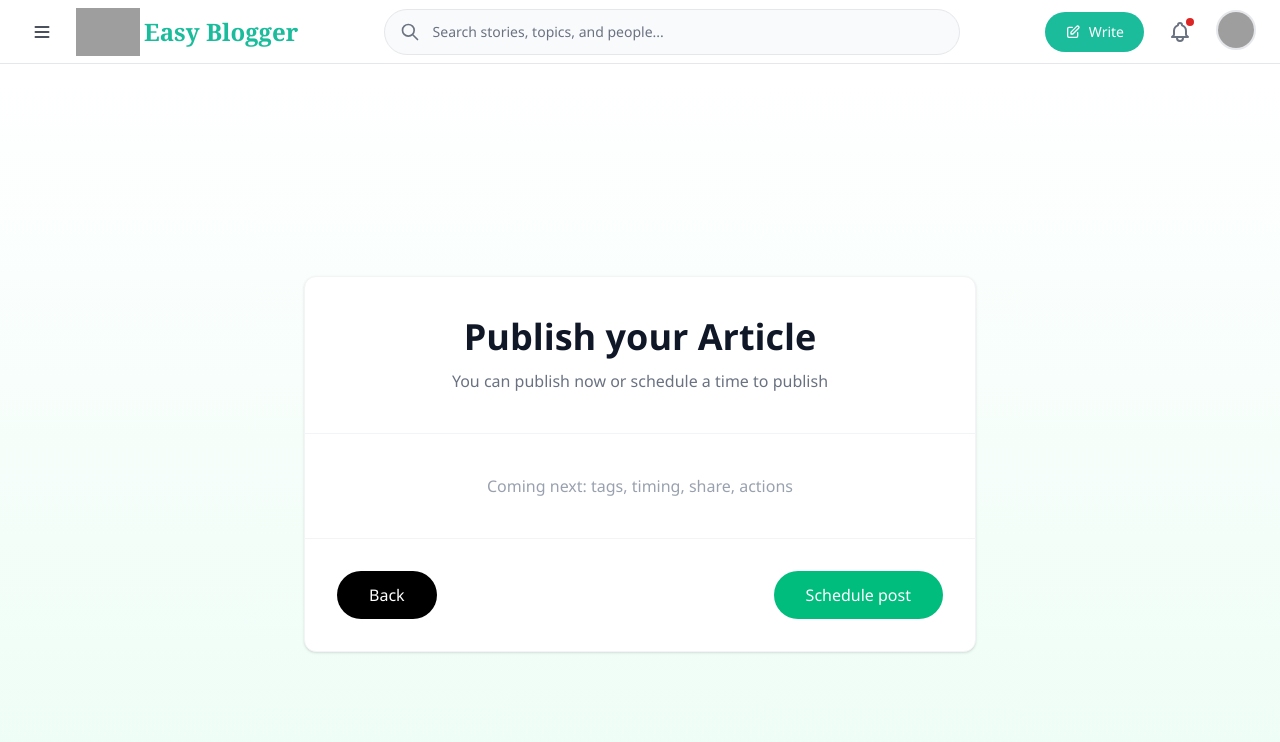
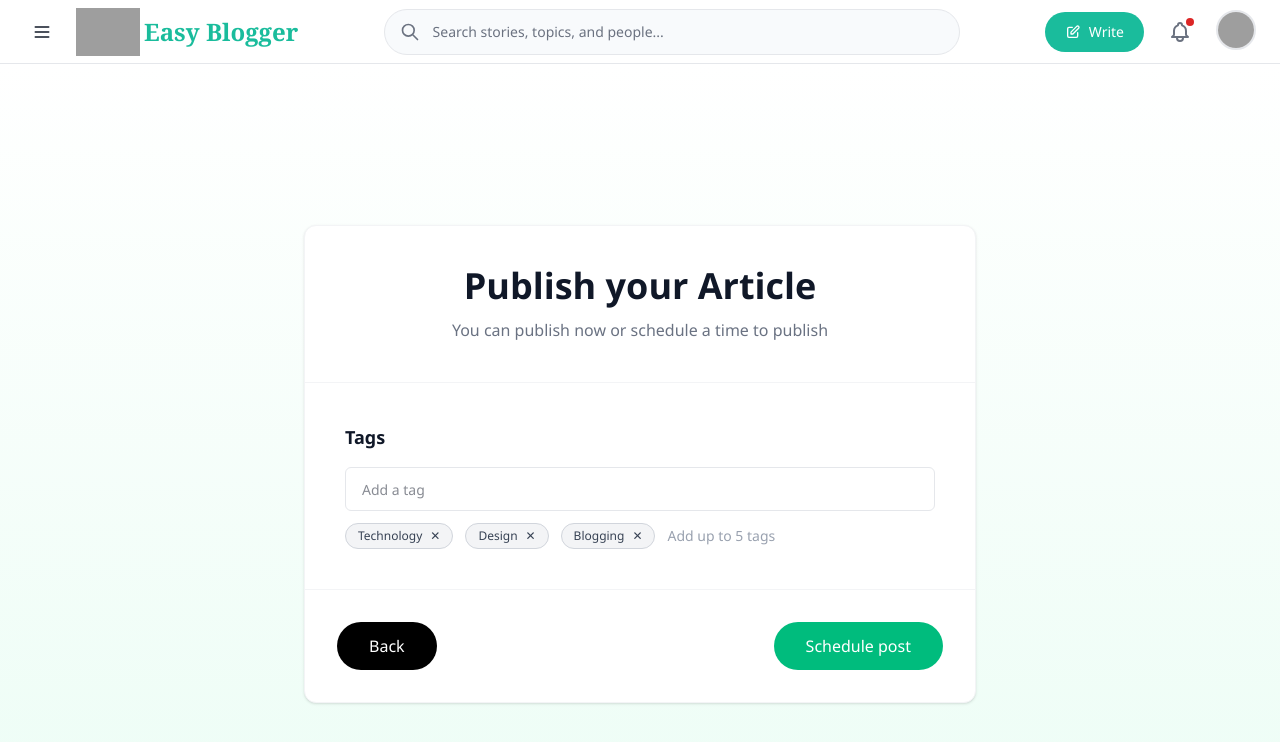
Before and after one commit to dulanprabashwara/software-project-, a Next.js app in the folder easy-blogger/: page /write/publish in a window 1280 px wide. Shown: the top 742 px of the page. Built offline with nearby package versions, Linux system fonts and the light colour scheme; grey boxes are pictures that could not be loaded.

Commit message:
Implement tags input for publish

```diff
--- a/easy-blogger/app/(main)/write/publish/page.jsx
+++ b/easy-blogger/app/(main)/write/publish/page.jsx
@@ -1,6 +1,38 @@
 "use client";
 
+import { useState } from "react";
+
+{/*Define a reusable section component for better structure and readability*/}
+function Section({ title, children }) {
+  return (
+    <div className="p-10">
+      <h2 className="text-lg font-semibold text-gray-900">{title}</h2>
+      <div className="mt-4">{children}</div>
+    </div>
+  );
+}
+
 export default function PublishArticlePage() {
+
+  const [tagInput, setTagInput] = useState("");
+  const [tags, setTags] = useState(["Technology", "Design", "Blogging"]);
+  const MAX_TAGS = 5;
+
+  const addTag = (raw) => {
+    const t = raw.trim();
+    if (!t) return;
+
+    if (tags.length >= MAX_TAGS) return;
+
+    if (tags.some((x) => x.toLowerCase() === t.toLowerCase())) return;
+
+    setTags((prev) => [...prev, t]);
+  };
+
+  const removeTag = (tag) => {
+    setTags((prev) => prev.filter((t) => t !== tag));
+  };
+
   return (
     <div className="min-h-screen bg-gradient-to-b from-white to-emerald-50 flex items-center justify-center p-6">
       <div className="w-full max-w-2xl bg-white rounded-xl shadow-sm border border-gray-100">
@@ -11,11 +43,52 @@ export default function PublishArticlePage() {
           </p>
         </div>
 
+        {/*Border line*/}
         <div className="border-t border-gray-100" />
-        <div className="p-10 space-y-10">
-          {/* Sections will be added in next commits */}
-          <div className="text-gray-400 text-center">Coming next: tags, timing, share, actions</div>
-        </div>
+
+        <Section title="Tags">
+          <div className="space-y-3">
+            <input
+              value={tagInput}
+              onChange={(e) => setTagInput(e.target.value)}
+              placeholder="Add a tag"
+              className="w-full h-11 rounded-md border border-gray-200 px-4 text-sm outline-none focus:ring-2 focus:ring-emerald-200"
+              onKeyDown={(e) => {
+                if (e.key === "Enter") {
+                  e.preventDefault();
+                  addTag(tagInput);
+                  setTagInput("");
+                }
+                if (e.key === "Backspace" && tagInput.length === 0 && tags.length > 0) {
+                  setTags((prev) => prev.slice(0, -1));
+                }
+              }}
+              disabled={tags.length >= MAX_TAGS}
+            />
+
+            <div className="flex flex-wrap items-center gap-3">
+              {tags.map((t) => (
+                <span
+                key={t}
+                className="inline-flex items-center gap-2 rounded-full border border-gray-300 bg-gray-100 px-3 py-1 text-xs text-gray-700"
+                >
+                {t}
+                <button
+                  type="button"
+                  onClick={() => removeTag(t)}
+                  className="text-gray-700 hover:text-black leading-none"
+                >
+                  ✕
+                </button>
+                </span>
+              ))}
+
+              <span className="text-sm text-gray-400">
+                Add up to {MAX_TAGS} tags
+              </span>
+            </div>
+          </div>
+        </Section>
 
         <div className="border-t border-gray-100" />
         <div className="p-8 flex items-center justify-between">
@@ -24,6 +97,7 @@ export default function PublishArticlePage() {
             Schedule post
           </button>
         </div>
+
       </div>
     </div>
   );
```
